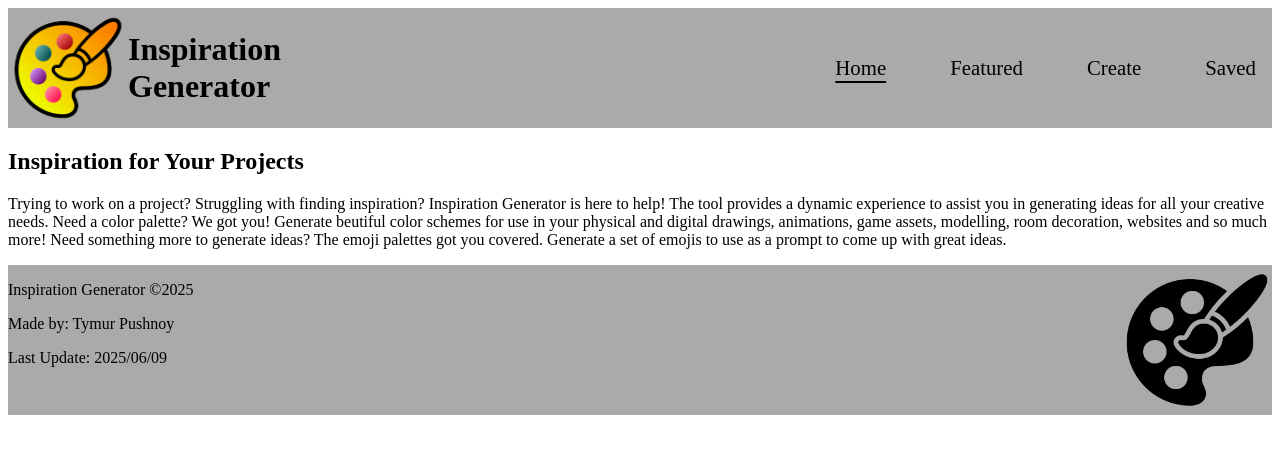
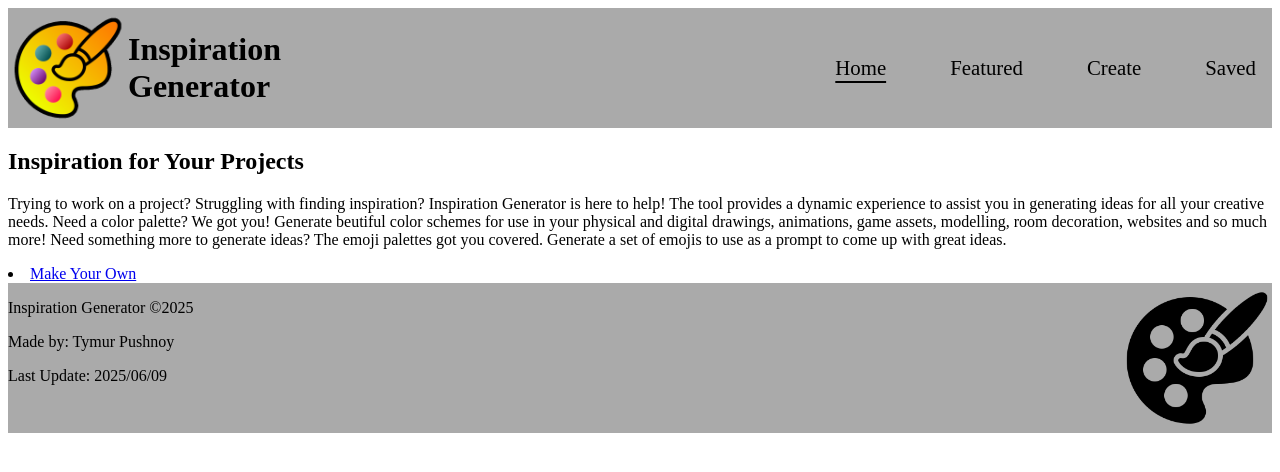
Before and after one commit to tympush/wdd330-project, a plain HTML site: page index.html in a window 1280 px wide. Drawn offline with Linux system fonts and the light colour scheme.

Commit message:
added "make your own" button on home page

```diff
--- a/index.html
+++ b/index.html
@@ -27,6 +27,8 @@
         Generate a set of emojis to use as a prompt to come up with great ideas.
     </p>
 
+    <li><a href="featured.html">Make Your Own</a></li>
+
     <footer class="dynamicFooter"></footer>
 </body>
 </html>
```
